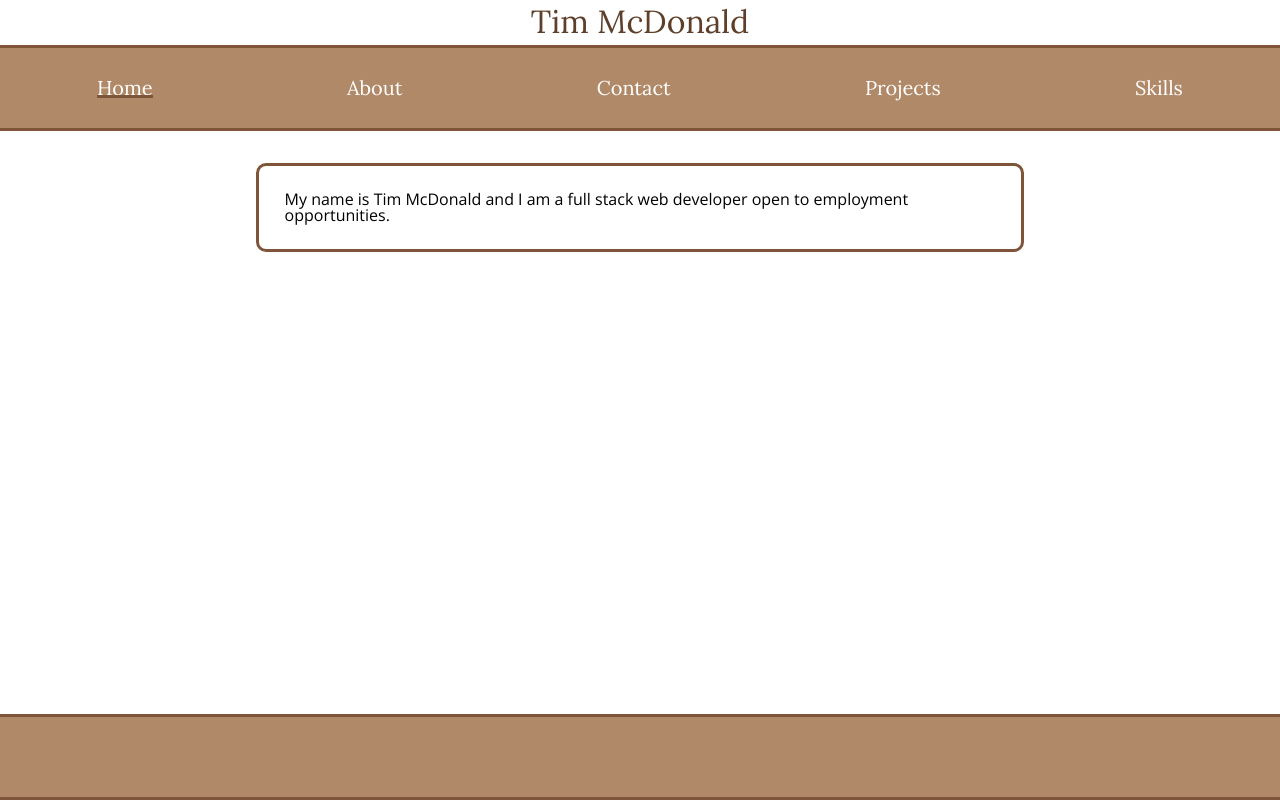
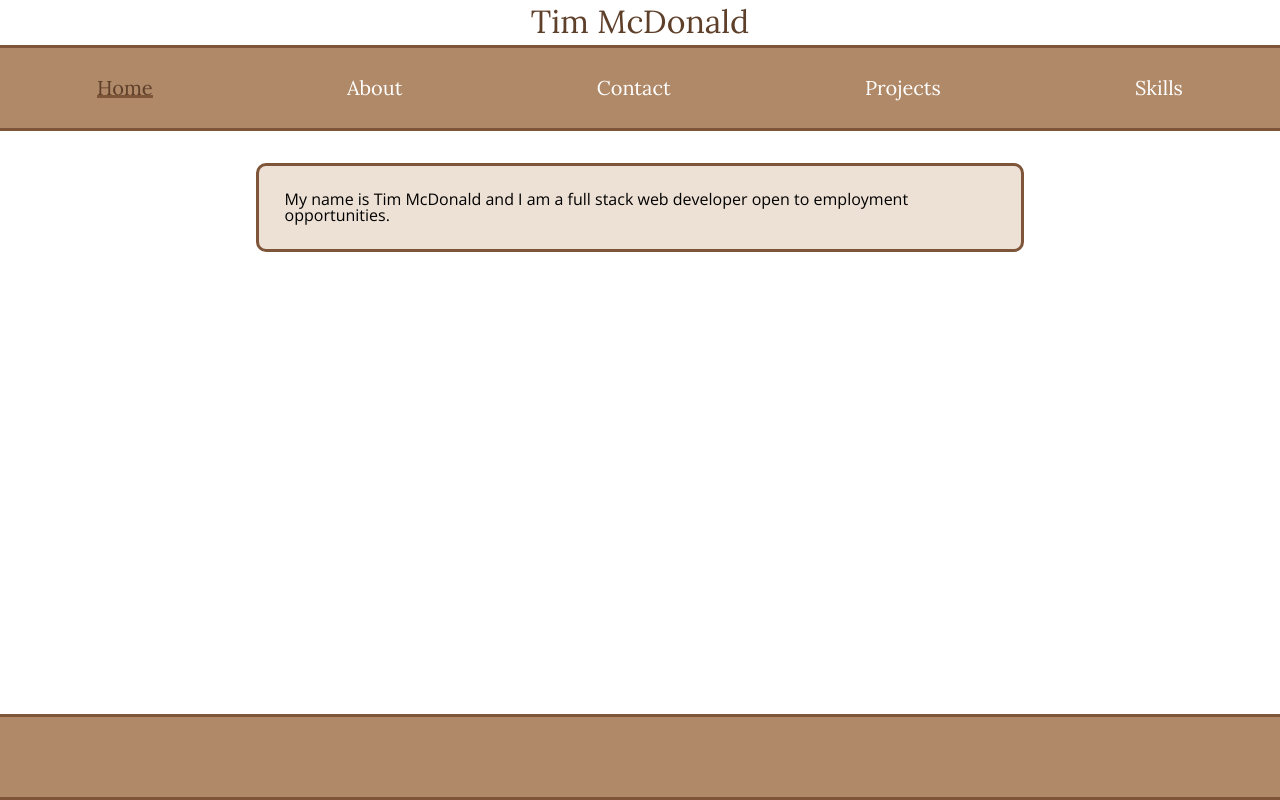
Before and after one commit to timotheemcdonald/react-portfolio, a React (Create React App) app: page / in a window 1280 px wide. In both pictures the pointer is over the link "Home". Built offline with nearby package versions, Linux system fonts and the light colour scheme.

Commit message:
added div background and hover color change

```diff
--- a/src/components/Home.js
+++ b/src/components/Home.js
@@ -13,6 +13,7 @@ border: 3px solid #7f5539;
 margin-left:20%;
 margin-right:20%;
 border-radius:10px;
+background-color:#ede0d4;
 `
 
 
--- a/src/index.css
+++ b/src/index.css
@@ -73,6 +73,9 @@ header a {
   position:relative;
 }
 
+header a:hover{
+  color:#5e3f2a;
+}
 
 header a::after{
   content:"";
```
